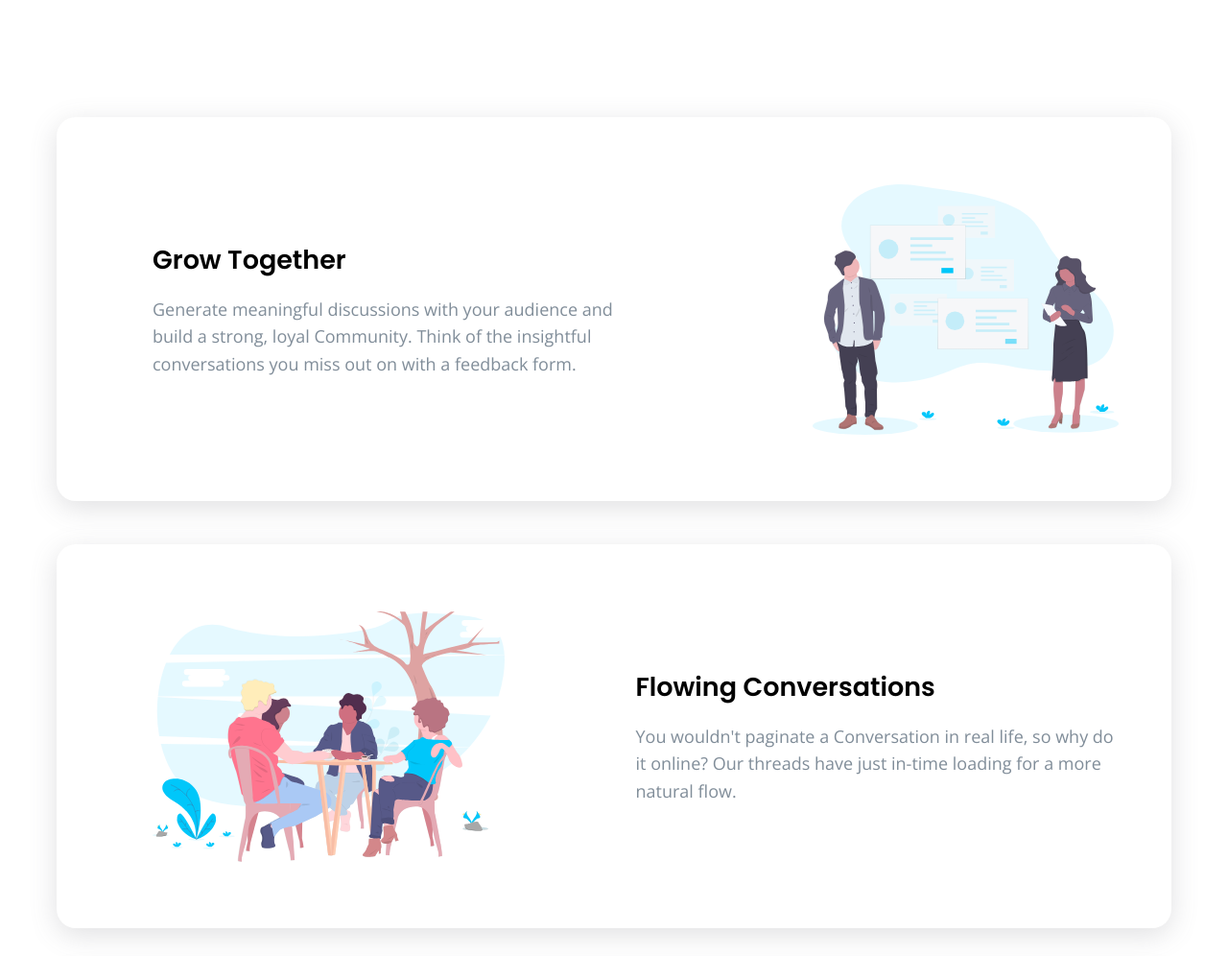
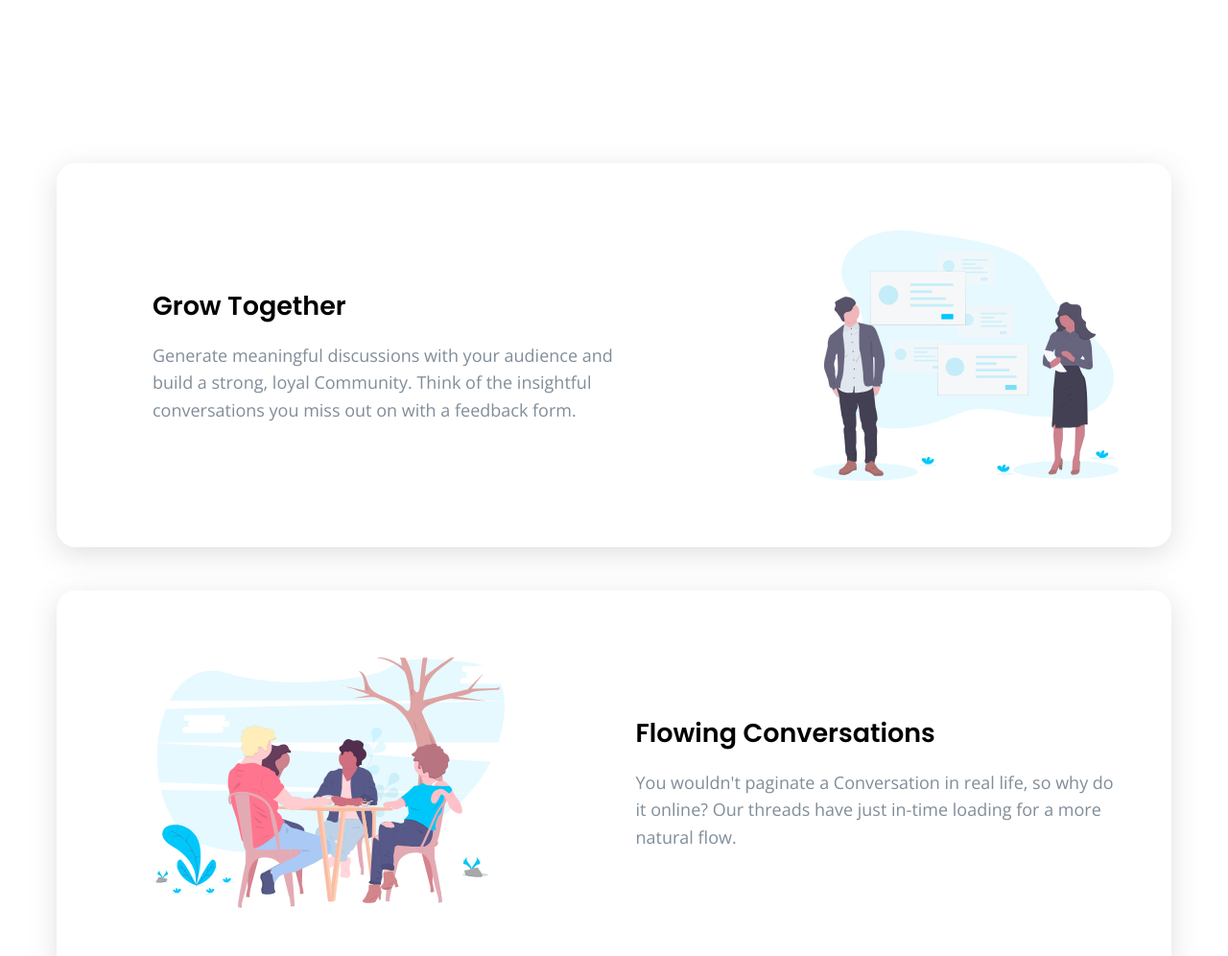
Before and after one commit to ClimiradiRoberts/Huddle-Landing-Page, a plain HTML site: page index.html in a window 1280 px wide. Shown: the part 680-1676 px from the top of the page at 96% size. Drawn offline with nearby package versions, Linux system fonts and the light colour scheme.

Commit message:
added more padding top to the features section

```diff
--- a/styles.css
+++ b/styles.css
@@ -87,7 +87,7 @@ nav .navbar .logo{
 /* -----Features Section----- */
 
 .features-section {
-    padding: 2px 59px 200px 59px;
+    padding: 50px 59px 200px 59px;
     position: relative;
 }
 .features {
```
